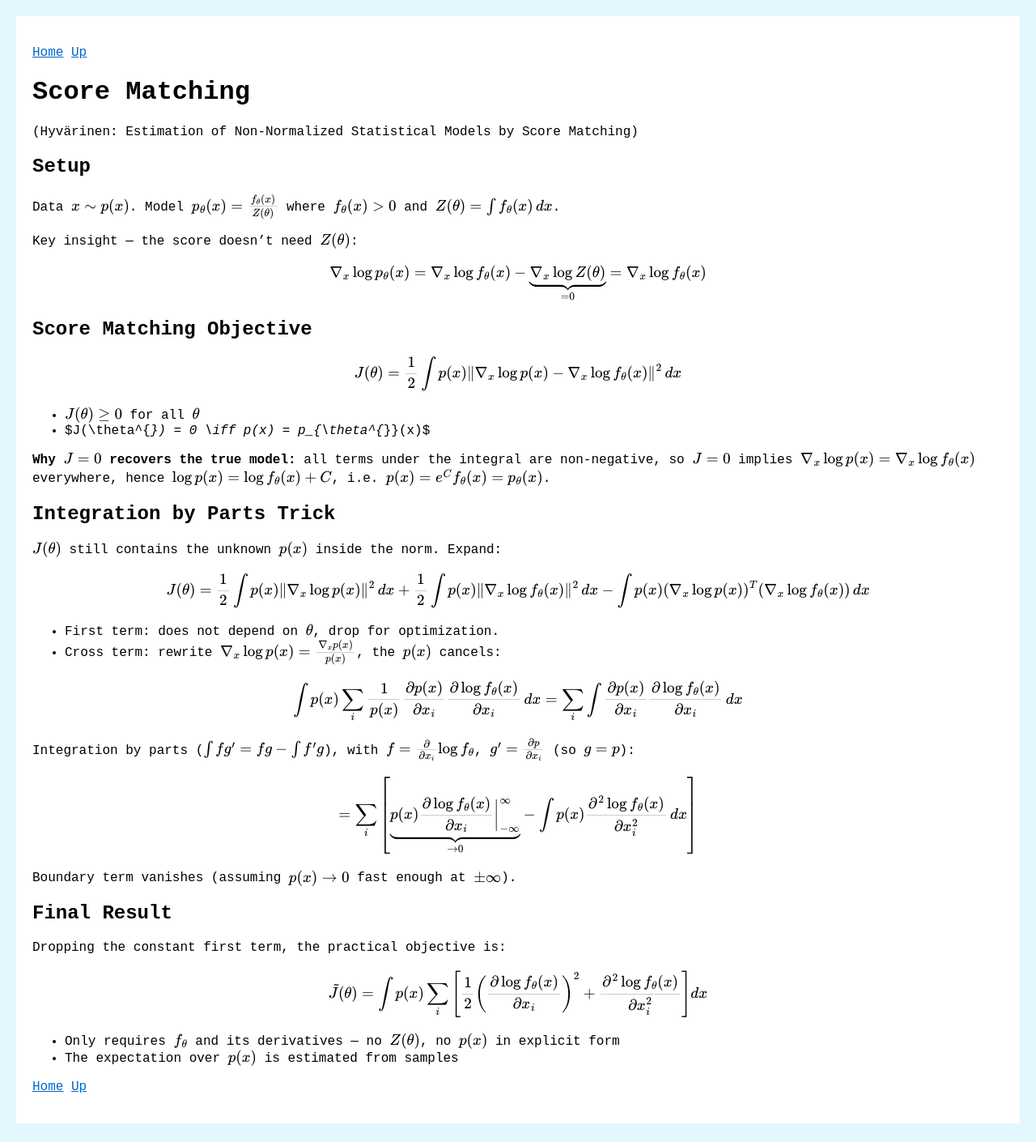
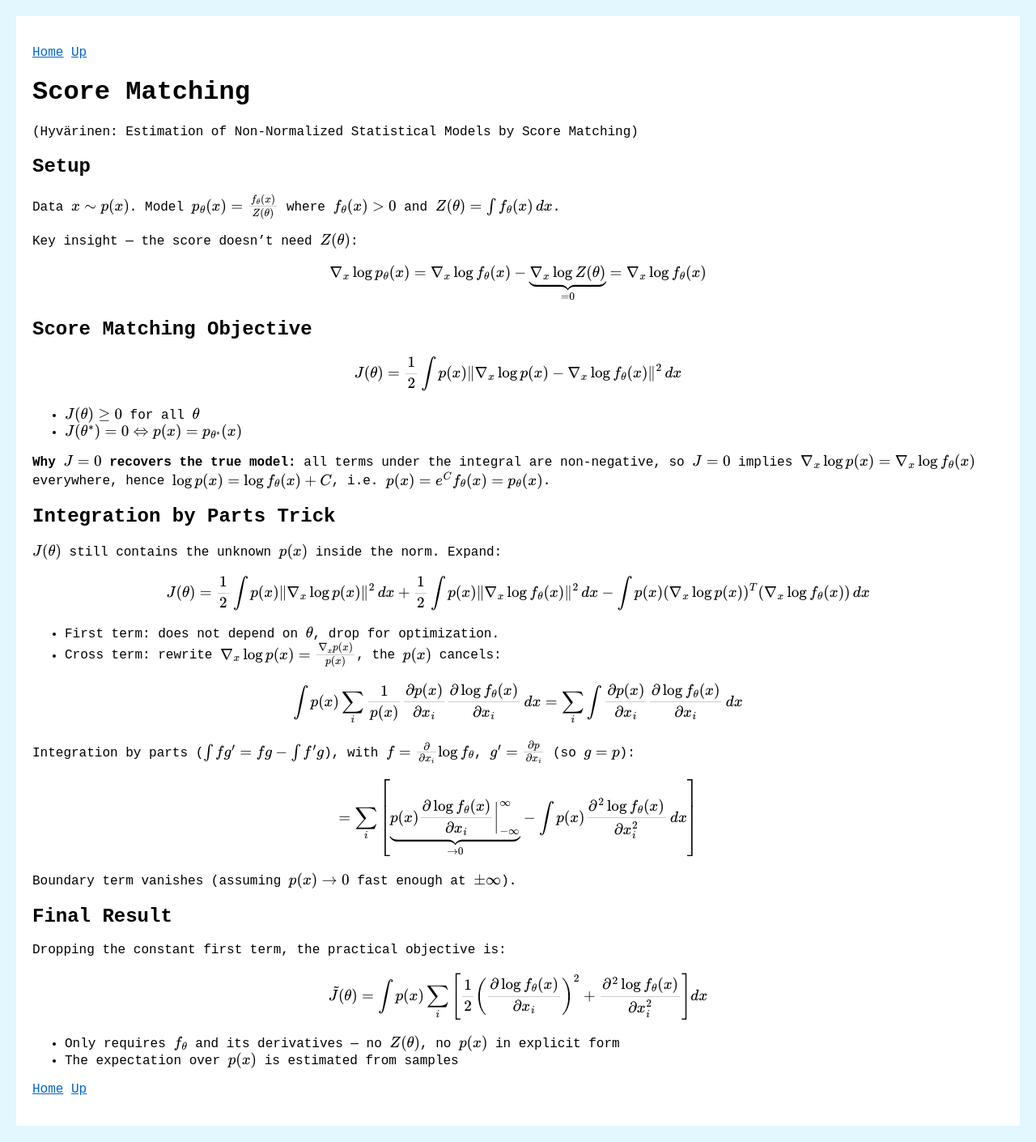
Before and after one commit to scer80/scer80.github.io, a Jekyll site: the page built from contents/generative_models/score_matching.md, in a window 1280 px wide. Shown: the whole page at 81% size. Built offline with Jekyll 4.4.1, drawn with Linux system fonts in a browser that asks for light colours; our own code applies the rules of GitHub Pages for plain Markdown files.

Commit message:
fix rendering 3

```diff
--- a/contents/generative_models/score_matching.md
+++ b/contents/generative_models/score_matching.md
@@ -22,7 +22,7 @@ $$ \nabla_x \log p_{\theta}(x) = \nabla_x \log f_{\theta}(x) - \underbrace{\nabl
 $$ J(\theta) = \frac{1}{2} \int p(x) \| \nabla_x \log p(x) - \nabla_x \log f_{\theta}(x) \|^2 \, dx $$
 
 - $J(\theta) \ge 0$ for all $\theta$
-- $J(\theta^{*}) = 0 \iff p(x) = p_{\theta^{*}}(x)$
+- $J(\theta^{\*}) = 0 \Leftrightarrow p(x) = p_{\theta^{\*}}(x)$
 
 **Why $J = 0$ recovers the true model:** all terms under the integral are non-negative, so $J = 0$ implies $\nabla_x \log p(x) = \nabla_x \log f_{\theta}(x)$ everywhere, hence $\log p(x) = \log f_{\theta}(x) + C$, i.e. $p(x) = e^C f_{\theta}(x) = p_{\theta}(x)$.
 
```
